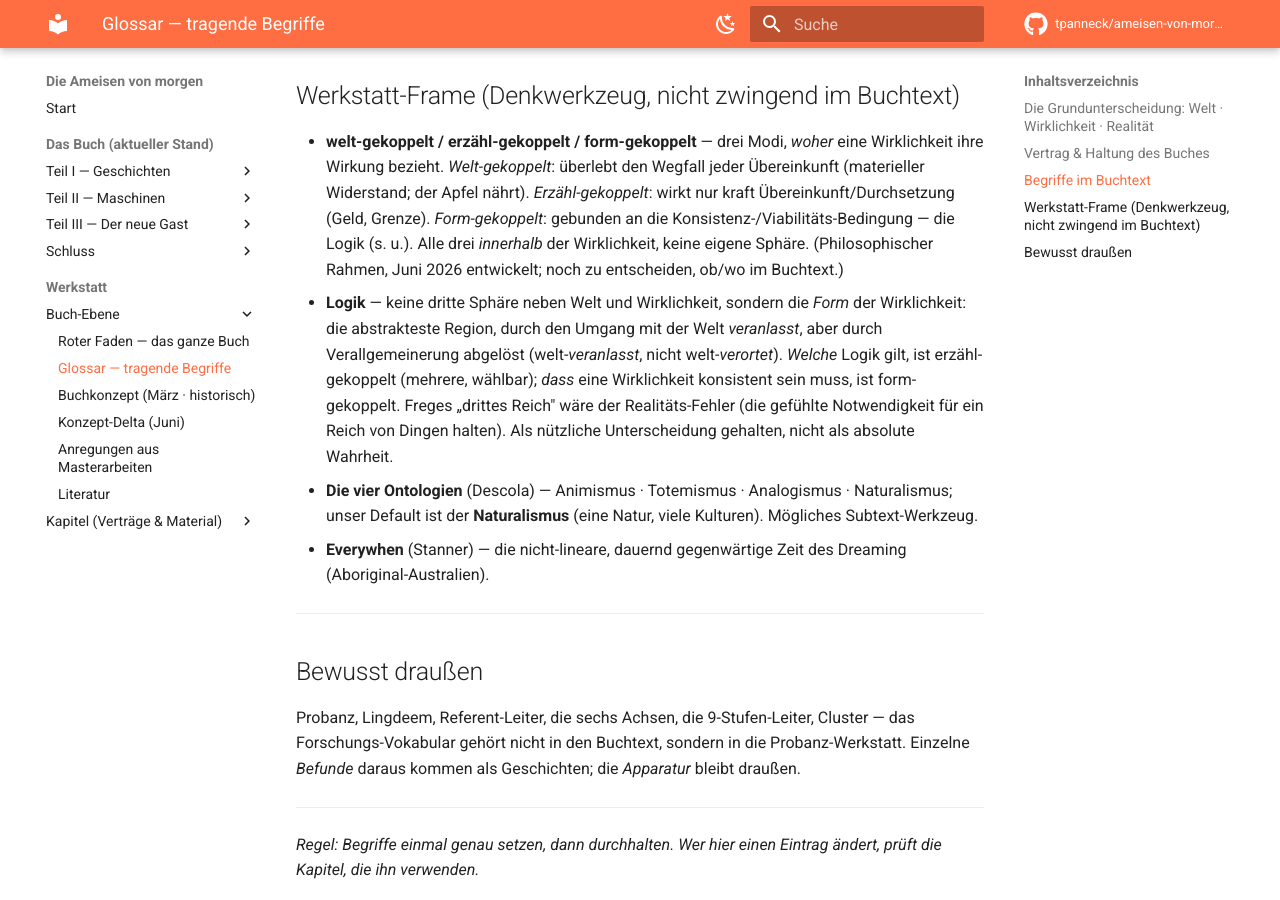
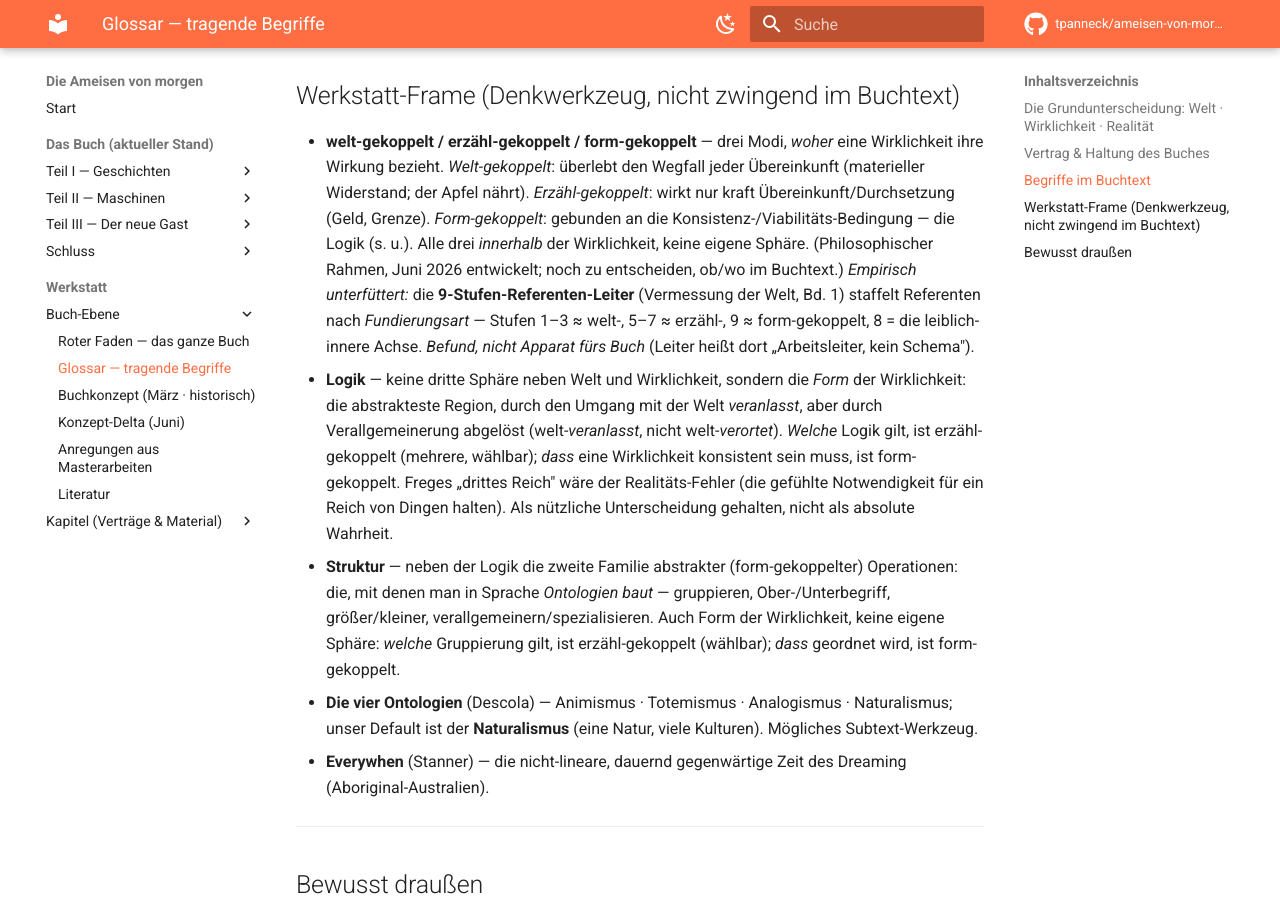
Before and after one commit to tpanneck/ameisen-von-morgen, an MkDocs documentation site: the page built from docs/glossar.md, in a window 1280 px wide and 900 px high, scrolled down 2358 px. Built offline with MkDocs 1.6.1 and Material for MkDocs 9.7.7, drawn with Linux system fonts in a browser that asks for light colours; comment, search, counter and statistics services are not loaded.

Commit message:
Konvergenz festgehalten: 9-Stufen-Referenten-Leiter (Bd.1) als empirische Unterfuetterung der Kopplung
Glossar: Referenten-Leiter staffelt nach Fundierungsart (1-3 welt-, 5-7 erzaehl-, 9 form-gekoppelt,
8 leiblich-innere Achse) -- Befund, nicht Apparat. Zeichen-Vertrag: Referent nicht einfoermig,
in Kap.1 nur Wink, Leiter -> Kap.3/10. Buch-Vertrag: Platzierungs-Hinweis bei Kap.3.

Co-Authored-By: Claude Fable 5 <noreply@anthropic.com>

```diff
--- a/docs/glossar.md
+++ b/docs/glossar.md
@@ -91,13 +91,20 @@ Drei Wörter, drei verschiedene Ämter — nie synonym zu verwenden.
   Widerstand; der Apfel nährt). *Erzähl-gekoppelt*: wirkt nur kraft Übereinkunft/Durchsetzung
   (Geld, Grenze). *Form-gekoppelt*: gebunden an die Konsistenz-/Viabilitäts-Bedingung — die Logik
   (s. u.). Alle drei *innerhalb* der Wirklichkeit, keine eigene Sphäre. (Philosophischer Rahmen,
-  Juni 2026 entwickelt; noch zu entscheiden, ob/wo im Buchtext.)
+  Juni 2026 entwickelt; noch zu entscheiden, ob/wo im Buchtext.) *Empirisch unterfüttert:* die
+  **9-Stufen-Referenten-Leiter** (Vermessung der Welt, Bd. 1) staffelt Referenten nach
+  *Fundierungsart* — Stufen 1–3 ≈ welt-, 5–7 ≈ erzähl-, 9 ≈ form-gekoppelt, 8 = die leiblich-innere
+  Achse. *Befund, nicht Apparat fürs Buch* (Leiter heißt dort „Arbeitsleiter, kein Schema").
 - **Logik** — keine dritte Sphäre neben Welt und Wirklichkeit, sondern die *Form* der Wirklichkeit:
   die abstrakteste Region, durch den Umgang mit der Welt *veranlasst*, aber durch Verallgemeinerung
   abgelöst (welt-*veranlasst*, nicht welt-*verortet*). *Welche* Logik gilt, ist erzähl-gekoppelt
   (mehrere, wählbar); *dass* eine Wirklichkeit konsistent sein muss, ist form-gekoppelt. Freges
   „drittes Reich" wäre der Realitäts-Fehler (die gefühlte Notwendigkeit für ein Reich von Dingen
   halten). Als nützliche Unterscheidung gehalten, nicht als absolute Wahrheit.
+- **Struktur** — neben der Logik die zweite Familie abstrakter (form-gekoppelter) Operationen: die,
+  mit denen man in Sprache *Ontologien baut* — gruppieren, Ober-/Unterbegriff, größer/kleiner,
+  verallgemeinern/spezialisieren. Auch Form der Wirklichkeit, keine eigene Sphäre: *welche*
+  Gruppierung gilt, ist erzähl-gekoppelt (wählbar); *dass* geordnet wird, ist form-gekoppelt.
 - **Die vier Ontologien** (Descola) — Animismus · Totemismus · Analogismus · Naturalismus; unser
   Default ist der **Naturalismus** (eine Natur, viele Kulturen). Mögliches Subtext-Werkzeug.
 - **Everywhen** (Stanner) — die nicht-lineare, dauernd gegenwärtige Zeit des Dreaming
```
Also changed, not shown: docs/buch-roter-faden.md (+2 -1 lines), docs/kapitel/kap01-zeichen-vertrag.md (+4 -0 lines).
